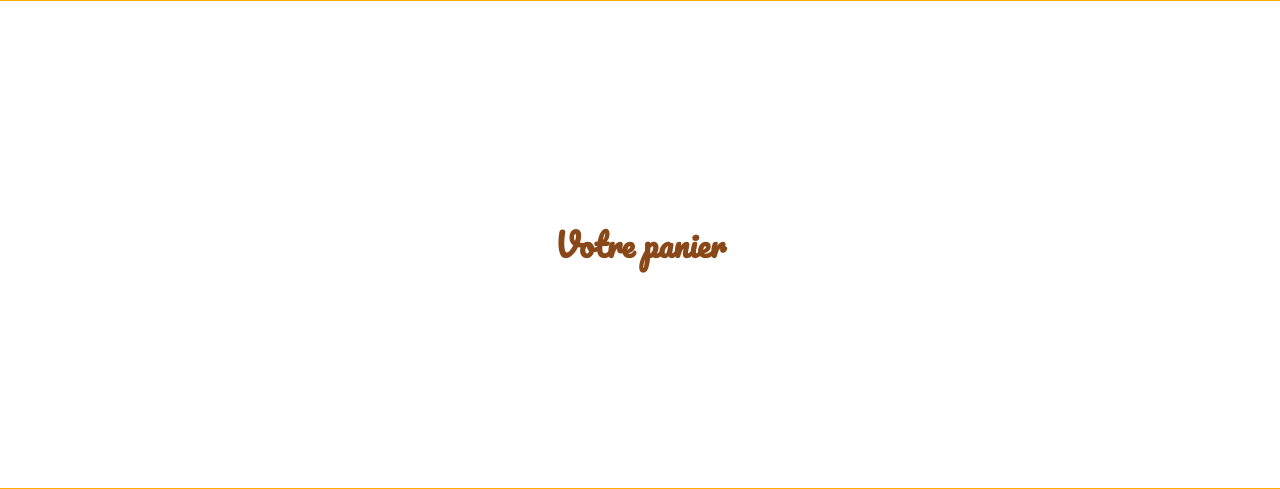
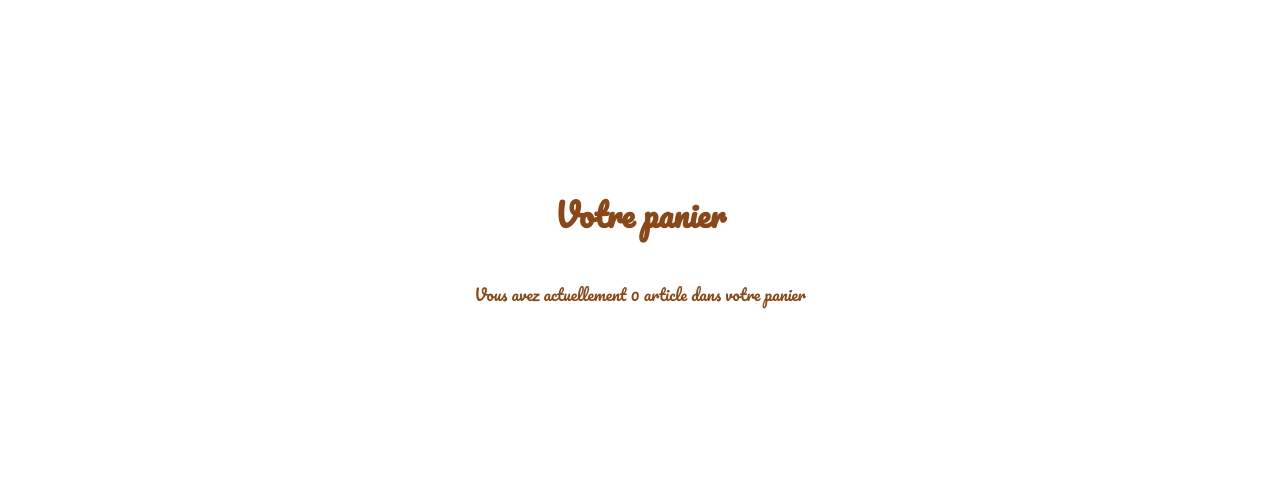
Before and after one commit to gwenael-mahe/boutique, a PHP site: page /panier.php in a window 1280 px wide. Shown: the part 212-701 px from the top of the page. Run offline with PHP 8.4, Linux system fonts and the light colour scheme; the visitor is signed in with stand-in values (Sample User, id 1); data comes from the database, SQL or seed files in the repository.

Commit message:
maj panier

```diff
--- a/panier.php
+++ b/panier.php
@@ -29,6 +29,11 @@ $achat = new achat();
 
     <main id="mainpanier">
         <h1>Votre panier</h1>
+
+        <article>
+            <p>Vous avez actuellement <?php echo $achat->countarticle($_SESSION['id']) ?> article dans votre panier</p>
+        </article>
+
         <?php
         $affichage->panier($_SESSION['id']);
         if ($achat->countarticle($_SESSION['id']) != 0) {
```
